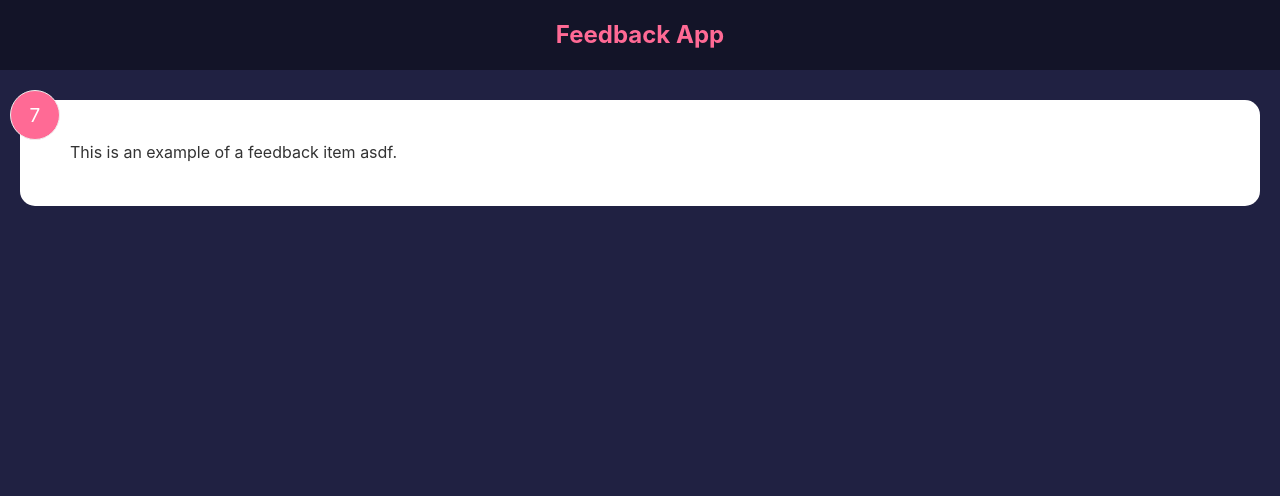
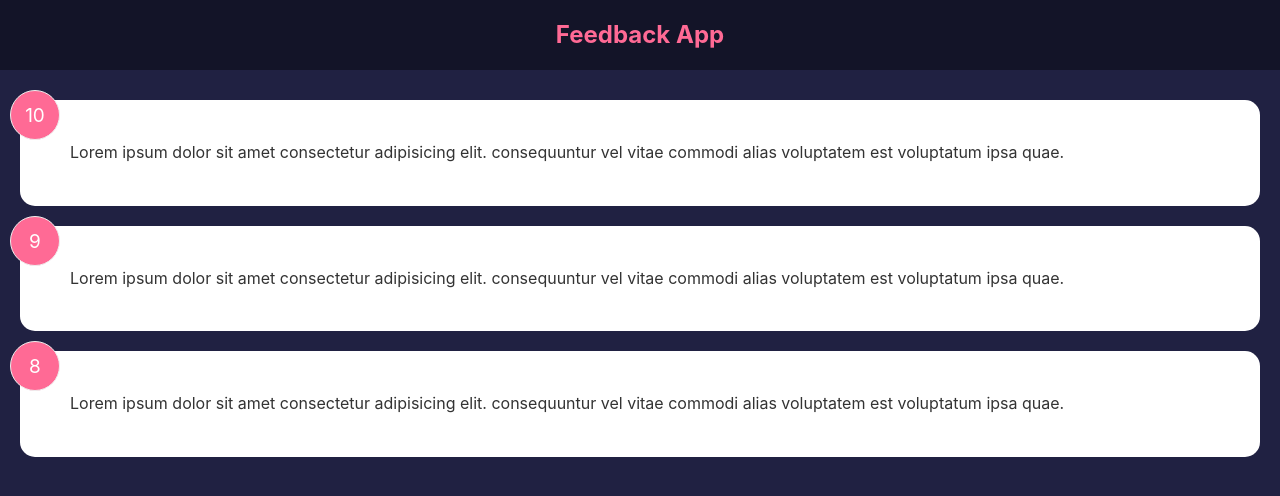
Before and after one commit to lukeclimen/feedback-app, a React (Create React App) app: page / in a window 1280 px wide. Shown: the top 496 px of the page. Built offline with nearby package versions, Linux system fonts and the light colour scheme.

Commit message:
Created FeedbackList component, added FeedbackItem to it

```diff
--- a/src/App.js
+++ b/src/App.js
@@ -1,11 +1,15 @@
 import Header from "./components/Header";
-import FeedbackItem from "./components/FeedbackItem";
+import FeedbackList from "./components/FeedbackList";
+import { useState } from "react";
+import FeedbackData from "./data/FeedbackData";
 
 function App() {
+	const [feedback, setFeedback] = useState(FeedbackData);
+
 	return (
 		<>
 			<Header />
-			<FeedbackItem />
+			<FeedbackList feedback={feedback} />
 		</>
 	);
 }
--- a/src/components/FeedbackItem.jsx
+++ b/src/components/FeedbackItem.jsx
@@ -1,15 +1,9 @@
-import { useState } from "react";
-
-function FeedbackItem() {
-
-    const [rating, setRating] = useState(7);
-    const [text, setText] = useState("This is an example of a feedback item asdf.");
-
+function FeedbackItem({item}) {
     return (
         <div className="card">
-            <div className="num-display">{rating}</div>
+            <div className="num-display">{item.rating}</div>
             <div className="text-display">
-                {text}
+                {item.text}
             </div>
         </div>
     );
--- /dev/null
+++ b/src/components/FeedbackList.jsx
@@ -0,0 +1,18 @@
+import FeedbackItem from './FeedbackItem';
+
+
+function FeedbackList( {feedback}) {
+    if(!feedback || feedback.length === 0) {
+        return(<p>No feedback yet</p>);
+    }
+
+    return (
+        <div className='feedback-list'>
+            {feedback.map((item) => (
+                <FeedbackItem key={item.id} item={item}/>
+            ))}
+        </div>
+    )
+}
+
+export default FeedbackList
--- /dev/null
+++ b/src/data/FeedbackData.js
@@ -0,0 +1,19 @@
+const FeedbackData = [
+	{
+		id: 1,
+		rating: 10,
+		text: "Lorem ipsum dolor sit amet consectetur adipisicing elit. consequuntur vel vitae commodi alias voluptatem est voluptatum ipsa quae.",
+	},
+	{
+		id: 2,
+		rating: 9,
+		text: "Lorem ipsum dolor sit amet consectetur adipisicing elit. consequuntur vel vitae commodi alias voluptatem est voluptatum ipsa quae.",
+	},
+	{
+		id: 3,
+		rating: 8,
+		text: "Lorem ipsum dolor sit amet consectetur adipisicing elit. consequuntur vel vitae commodi alias voluptatem est voluptatum ipsa quae.",
+	},
+];
+
+export default FeedbackData;
```
